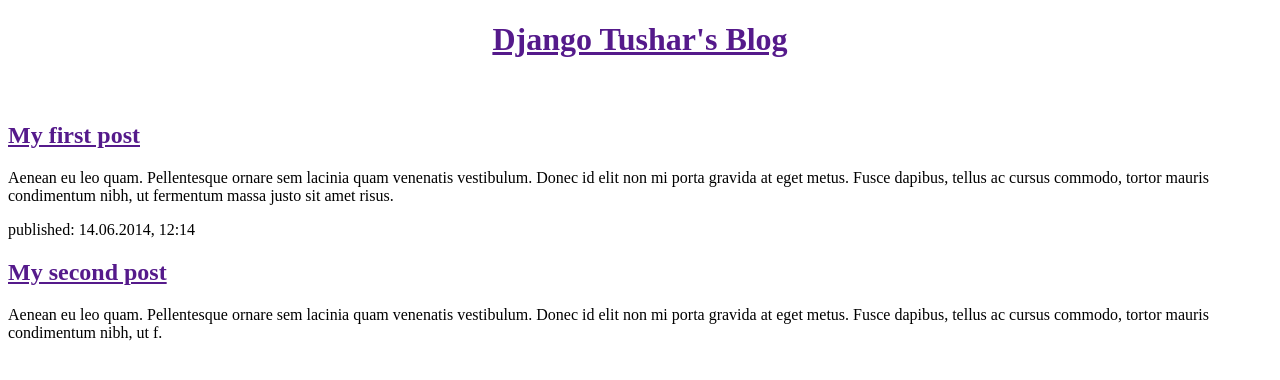
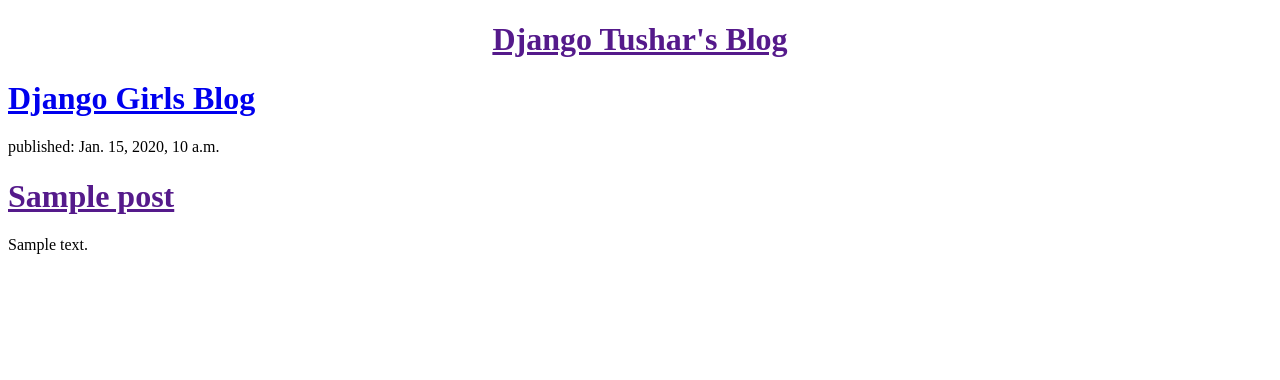
Before and after one commit to Tushari24/blog, a Django app: template blog/templates/blog/post_list.html in a window 1280 px wide. Shown: the top 380 px of the page. Run offline with Django 3.2, Linux system fonts and the light colour scheme; the template is opened without the code that fills it: most values are stand-ins (such as "Sample title", 1, 10 or a date in 2020).

Commit message:
dynamic Webpage Added

```diff
--- a/blog/templates/blog/post_list.html
+++ b/blog/templates/blog/post_list.html
@@ -3,21 +3,21 @@
 <head>
     <meta charset="UTF-8">
     <title>Tushar's Blog </title>
-    <body >
+<body>
 <div>
-          <center> <h1><a href="">Django Tushar's Blog</a></h1></center>
+    <center><h1><a href="">Django Tushar's Blog</a></h1></center>
 </div>
 
 <div>
-          <marquee > published: 14.06.2014, 12:14 </marquee>
-            <h2><a href="">My first post</a></h2>
-            <p>Aenean eu leo quam. Pellentesque ornare sem lacinia quam venenatis vestibulum. Donec id elit non mi porta gravida at eget metus. Fusce dapibus, tellus ac cursus commodo, tortor mauris condimentum nibh, ut fermentum massa justo sit amet risus.</p>
+    <h1><a href="/">Django Girls Blog</a></h1>
 </div>
 
+{% for post in posts %}
 <div>
-            <p>published: 14.06.2014, 12:14</p>
-            <h2><a href="">My second post</a></h2>
-            <p>Aenean eu leo quam. Pellentesque ornare sem lacinia quam venenatis vestibulum. Donec id elit non mi porta gravida at eget metus. Fusce dapibus, tellus ac cursus commodo, tortor mauris condimentum nibh, ut f.</p>
+    <p>published: {{ post.published_date }}</p>
+    <h1><a href="">{{ post.title }}</a></h1>
+    <p>{{ post.text|linebreaksbr }}</p>
 </div>
+{% endfor %}
 </body>
 </html>
--- a/blog/views.py
+++ b/blog/views.py
@@ -1,6 +1,9 @@
 from django.shortcuts import render
+from django.utils import timezone
+from .models import Post
 
 # Create your views here.
 
 def post_list(request):
-    return render(request, 'blog/post_list.html', {})
+    posts = Post.objects.filter(published_date__lte=timezone.now()).order_by('published_date')
+    return render(request, 'blog/post_list.html', {'posts' : posts})
```
Also changed, not shown: db.sqlite3 (added). Lines whose indentation alone changed are shown as unchanged.
